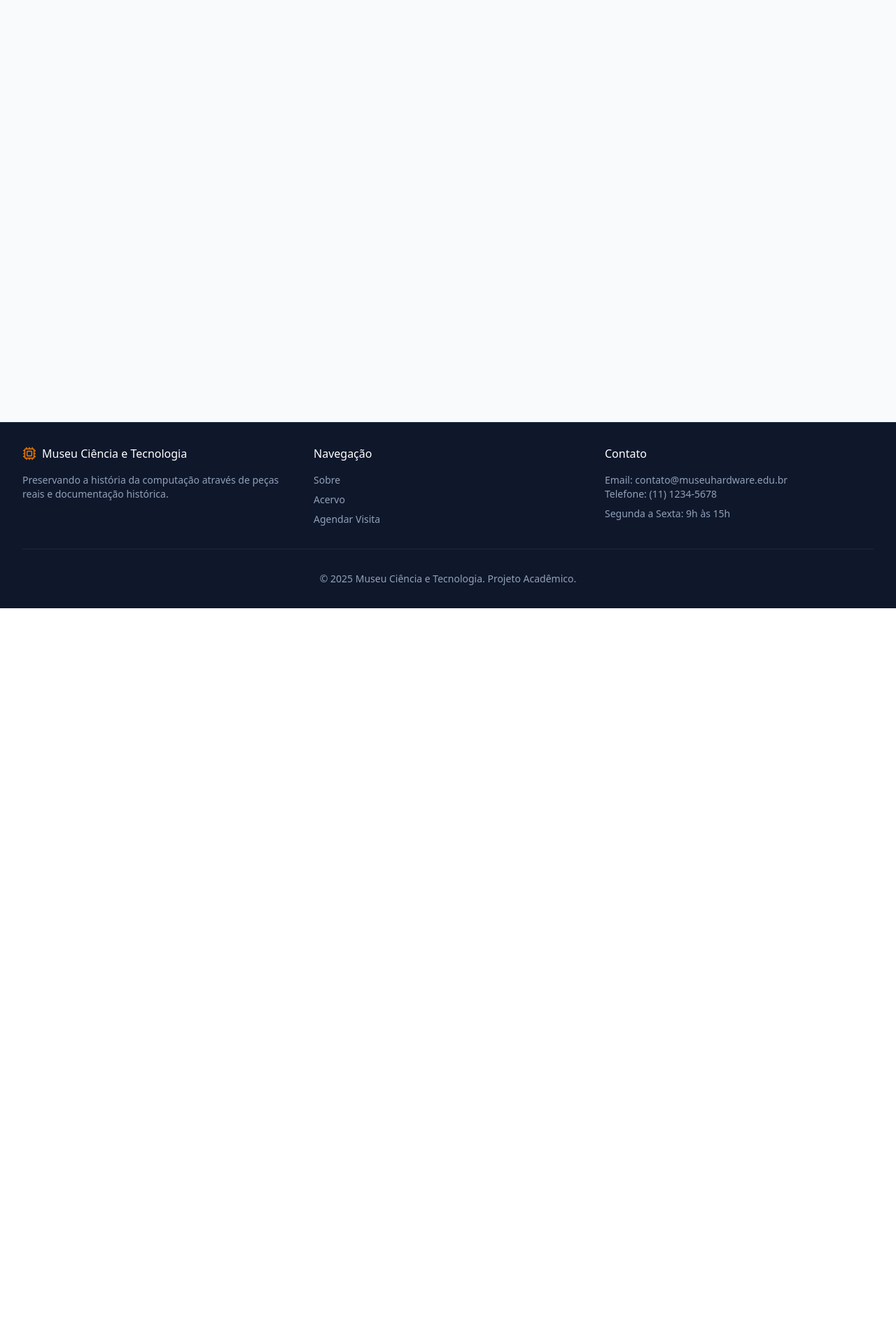
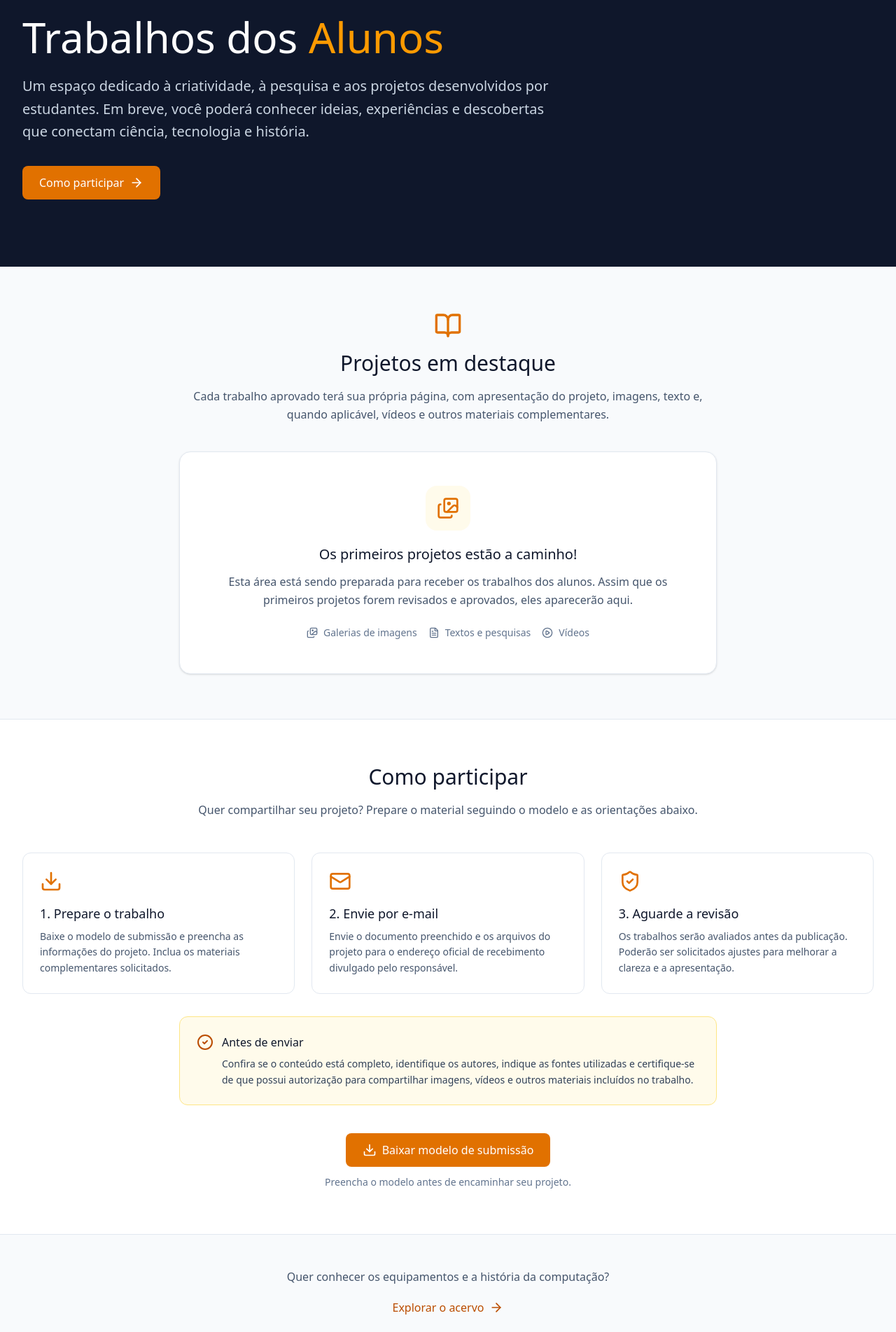
Before and after one commit to joaopedrov0/museucienciaetecnologia, a React (Vite) app: page /#/trabalhos in a window 1280 px wide. Shown: the part 197-2100 px from the top of the page at 70% size. Before the commit the page ends 1066 px from the top, so only its background shows below. Built offline with nearby package versions, Linux system fonts and the light colour scheme.

Commit message:
Adiciona página de trabalhos dos alunos

```diff
--- a/src/App.jsx
+++ b/src/App.jsx
@@ -6,6 +6,7 @@ import { Collection } from './pages/Collection';
 import { HardwareDetail } from './pages/HardwareDetail';
 import { Schedule } from './pages/Schedule';
 import { Admin } from './pages/Admin';
+import { StudentProjects } from './pages/StudentProjects';
 
 export default function App() {
   return (
@@ -17,6 +18,7 @@ export default function App() {
           <Route path="/peca/:id" element={<HardwareDetail />} />
           <Route path="/agendar" element={<Schedule />} />
           <Route path="/admin" element={<Admin />} />
+          <Route path="/trabalhos" element={<StudentProjects />} />
         </Routes>
       </Layout>
       <Toaster position="top-right" richColors />
--- a/src/components/Layout.tsx
+++ b/src/components/Layout.tsx
@@ -10,9 +10,9 @@ export function Layout({ children }: { children: React.ReactNode }) {
   const navLinks = [
     { path: '/', label: 'Sobre' },
     { path: '/acervo', label: 'Acervo' },
-    { path: '/agendar', label: 'Agendar Visita' }
+    { path: '/agendar', label: 'Agendar Visita' },
+    { path: '/trabalhos', label: 'Trabalhos dos Alunos' }
   ];
-
   const isActive = (path: string) => location.pathname === path;
 
   return (
--- a/src/pages/HardwareDetail.tsx
+++ b/src/pages/HardwareDetail.tsx
@@ -184,7 +184,7 @@ export function HardwareDetail() {
                   className="group bg-white rounded-xl overflow-hidden shadow-sm hover:shadow-xl transition-all border border-slate-200 hover:border-amber-600"
                 >
                   <ImageWithFallback
-                    src={relatedItem.imageUrl}
+                    src={`${import.meta.env.BASE_URL}${relatedItem.imageUrl.replace(/^\/+/, '')}`}
                     alt={relatedItem.name}
                     className="w-full h-40 object-cover group-hover:scale-105 transition-transform"
                   />
--- /dev/null
+++ b/src/pages/StudentProjects.tsx
@@ -0,0 +1,176 @@
+
+import { Link } from 'react-router-dom';
+import {
+  ArrowRight,
+  BookOpen,
+  CheckCircle2,
+  Download,
+  FileText,
+  Images,
+  Mail,
+  PlayCircle,
+  ShieldCheck,
+  Sparkles,
+} from 'lucide-react';
+
+export function StudentProjects() {
+  return (
+    <div className="min-h-screen bg-slate-50">
+      <section className="bg-slate-900 text-white">
+        <div className="max-w-7xl mx-auto px-4 sm:px-6 lg:px-8 py-16 md:py-24">
+          <div className="max-w-3xl">
+            <div className="inline-flex items-center gap-2 rounded-full bg-amber-600/15 text-amber-400 px-4 py-2 text-sm mb-6">
+              <Sparkles className="w-4 h-4" />
+              Conhecimento feito por estudantes
+            </div>
+
+            <h1 className="text-4xl md:text-6xl mb-6">
+              Trabalhos dos <span className="text-amber-500">Alunos</span>
+            </h1>
+
+            <p className="text-lg md:text-xl text-slate-300 leading-relaxed">
+              Um espaço dedicado à criatividade, à pesquisa e aos projetos
+              desenvolvidos por estudantes. Em breve, você poderá conhecer
+              ideias, experiências e descobertas que conectam ciência,
+              tecnologia e história.
+            </p>
+
+            <button
+              type="button"
+              onClick={() =>
+                document.getElementById('como-participar')?.scrollIntoView({
+                  behavior: 'smooth',
+                  block: 'start',
+                })
+              }
+              className="inline-flex items-center gap-2 mt-8 bg-amber-600 hover:bg-amber-500 text-white font-medium px-6 py-3 rounded-lg transition-colors"
+            >
+              Como participar
+              <ArrowRight className="w-5 h-5" />
+            </button>
+          </div>
+        </div>
+      </section>
+
+      <section className="max-w-7xl mx-auto px-4 sm:px-6 lg:px-8 py-16">
+        <div className="max-w-3xl mx-auto text-center mb-10">
+          <BookOpen className="w-10 h-10 text-amber-600 mx-auto mb-4" />
+          <h2 className="text-3xl text-slate-900 mb-4">Projetos em destaque</h2>
+          <p className="text-slate-600 leading-relaxed">
+            Cada trabalho aprovado terá sua própria página, com apresentação
+            do projeto, imagens, texto e, quando aplicável, vídeos e outros
+            materiais complementares.
+          </p>
+        </div>
+
+        <div className="max-w-3xl mx-auto bg-white border border-slate-200 rounded-2xl p-8 md:p-12 text-center shadow-sm">
+          <div className="w-16 h-16 rounded-2xl bg-amber-50 flex items-center justify-center mx-auto mb-5">
+            <Images className="w-8 h-8 text-amber-600" />
+          </div>
+          <h3 className="text-xl text-slate-900 mb-3">
+            Os primeiros projetos estão a caminho!
+          </h3>
+          <p className="text-slate-600 leading-relaxed">
+            Esta área está sendo preparada para receber os trabalhos dos
+            alunos. Assim que os primeiros projetos forem revisados e
+            aprovados, eles aparecerão aqui.
+          </p>
+          <div className="flex flex-wrap justify-center gap-4 mt-6 text-sm text-slate-500">
+            <span className="inline-flex items-center gap-2">
+              <Images className="w-4 h-4" /> Galerias de imagens
+            </span>
+            <span className="inline-flex items-center gap-2">
+              <FileText className="w-4 h-4" /> Textos e pesquisas
+            </span>
+            <span className="inline-flex items-center gap-2">
+              <PlayCircle className="w-4 h-4" /> Vídeos
+            </span>
+          </div>
+        </div>
+      </section>
+
+      <section id="como-participar" className="bg-white border-y border-slate-200">
+        <div className="max-w-7xl mx-auto px-4 sm:px-6 lg:px-8 py-16">
+          <div className="max-w-3xl mx-auto text-center mb-12">
+            <h2 className="text-3xl text-slate-900 mb-4">Como participar</h2>
+            <p className="text-slate-600 leading-relaxed">
+              Quer compartilhar seu projeto? Prepare o material seguindo o
+              modelo e as orientações abaixo.
+            </p>
+          </div>
+
+          <div className="grid grid-cols-1 md:grid-cols-3 gap-6">
+            <div className="rounded-xl border border-slate-200 p-6">
+              <Download className="w-8 h-8 text-amber-600 mb-4" />
+              <h3 className="text-lg text-slate-900 mb-2">1. Prepare o trabalho</h3>
+              <p className="text-slate-600 text-sm leading-relaxed">
+                Baixe o modelo de submissão e preencha as informações do
+                projeto. Inclua os materiais complementares solicitados.
+              </p>
+            </div>
+
+            <div className="rounded-xl border border-slate-200 p-6">
+              <Mail className="w-8 h-8 text-amber-600 mb-4" />
+              <h3 className="text-lg text-slate-900 mb-2">2. Envie por e-mail</h3>
+              <p className="text-slate-600 text-sm leading-relaxed">
+                Envie o documento preenchido e os arquivos do projeto para o
+                endereço oficial de recebimento divulgado pelo responsável.
+              </p>
+            </div>
+
+            <div className="rounded-xl border border-slate-200 p-6">
+              <ShieldCheck className="w-8 h-8 text-amber-600 mb-4" />
+              <h3 className="text-lg text-slate-900 mb-2">3. Aguarde a revisão</h3>
+              <p className="text-slate-600 text-sm leading-relaxed">
+                Os trabalhos serão avaliados antes da publicação. Poderão ser
+                solicitados ajustes para melhorar a clareza e a apresentação.
+              </p>
+            </div>
+          </div>
+
+          <div className="max-w-3xl mx-auto mt-8 rounded-xl bg-amber-50 border border-amber-200 p-6">
+            <div className="flex gap-3">
+              <CheckCircle2 className="w-6 h-6 text-amber-700 shrink-0" />
+              <div>
+                <h3 className="text-slate-900 mb-2">Antes de enviar</h3>
+                <p className="text-sm text-slate-700 leading-relaxed">
+                  Confira se o conteúdo está completo, identifique os autores,
+                  indique as fontes utilizadas e certifique-se de que possui
+                  autorização para compartilhar imagens, vídeos e outros
+                  materiais incluídos no trabalho.
+                </p>
+              </div>
+            </div>
+          </div>
+
+          <div className="text-center mt-10">
+            <a
+              href={`${import.meta.env.BASE_URL}documentos/modelo-submissao-trabalho.docx`}
+              download
+              className="inline-flex items-center justify-center gap-2 bg-amber-600 hover:bg-amber-500 text-white font-medium px-6 py-3 rounded-lg transition-colors"
+            >
+              <Download className="w-5 h-5" />
+              Baixar modelo de submissão
+            </a>
+            <p className="text-sm text-slate-500 mt-3">
+              Preencha o modelo antes de encaminhar seu projeto.
+            </p>
+          </div>
+        </div>
+      </section>
+
+      <section className="max-w-7xl mx-auto px-4 sm:px-6 lg:px-8 py-12 text-center">
+        <p className="text-slate-600 mb-5">
+          Quer conhecer os equipamentos e a história da computação?
+        </p>
+        <Link
+          to="/acervo"
+          className="inline-flex items-center gap-2 text-amber-700 hover:text-amber-800 font-medium"
+        >
+          Explorar o acervo
+          <ArrowRight className="w-5 h-5" />
+        </Link>
+      </section>
+    </div>
+  );
+}
```
Also changed, not shown: 1 other file (tests, documents, lock files or other folders).
